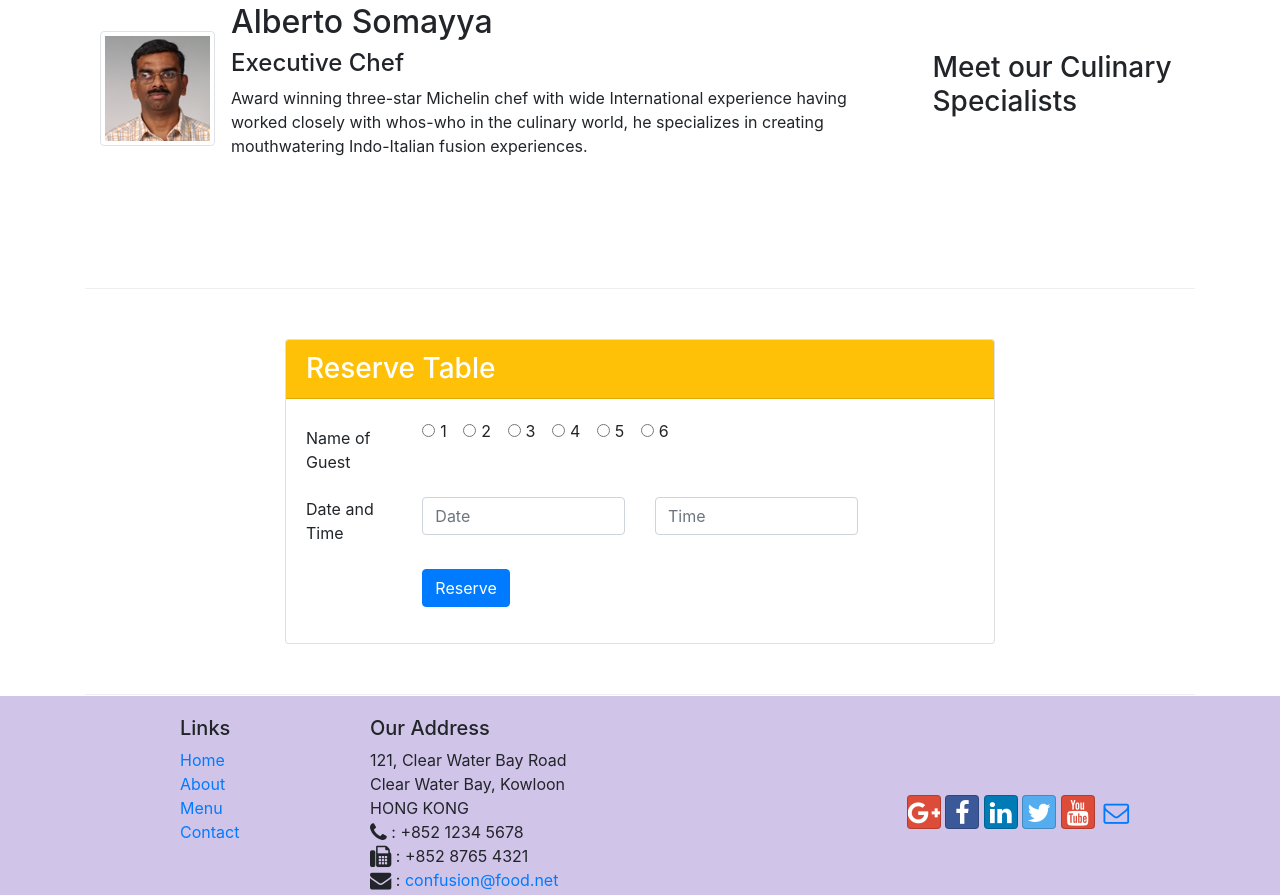
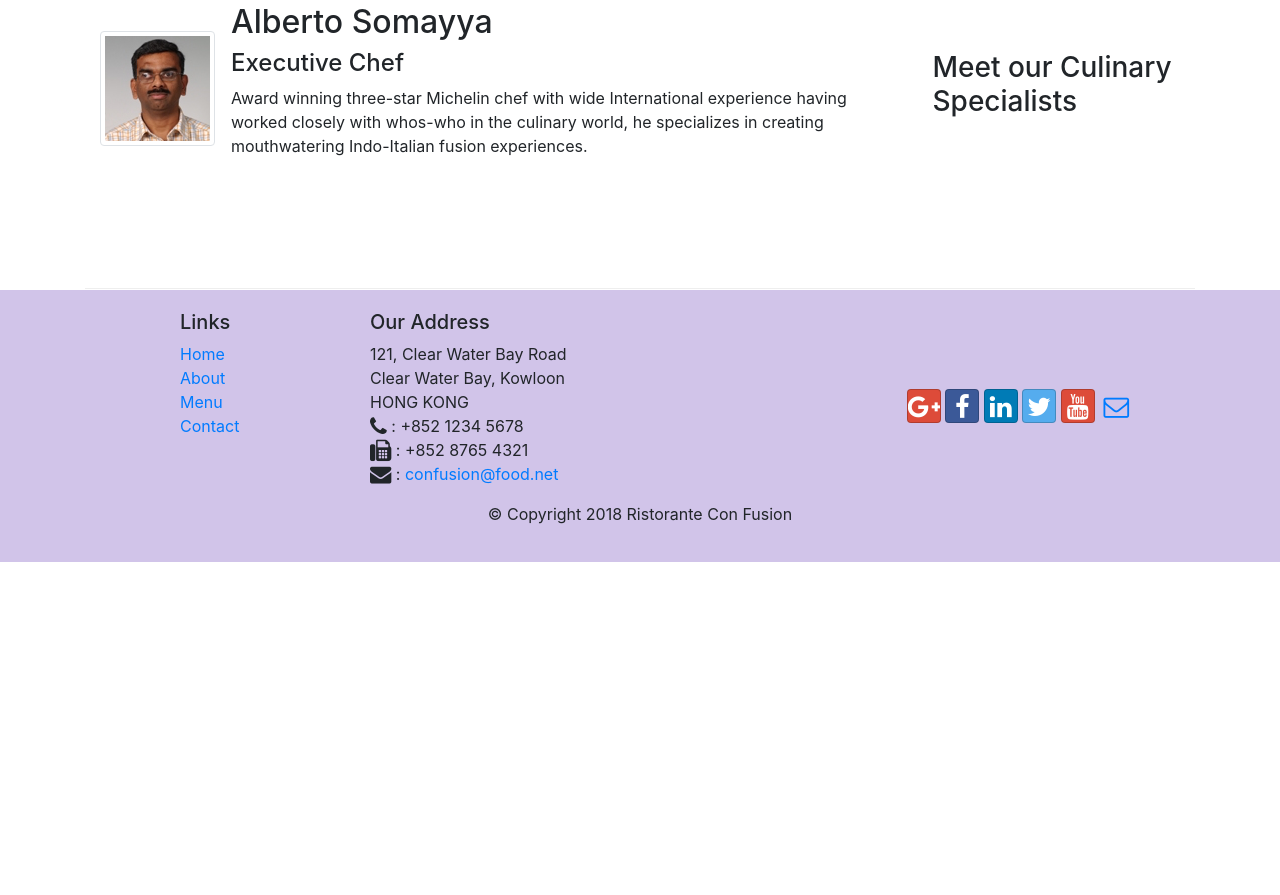
Before and after one commit to ppubudu4/git-test, a website: page index.html in a window 1280 px wide. Shown: the part 1646-2541 px from the top of the page. After the commit the page ends 2208 px from the top, so only its background shows below. Drawn offline with nearby package versions, Linux system fonts and the light colour scheme.

Commit message:
Bootstrap JQuery

```diff
--- a/css/styles.css
+++ b/css/styles.css
@@ -59,3 +59,9 @@ body {
     left: 0;
     min-height: 300px;
 }
+
+#carouselButton {
+    right: 0px;
+    position: absolute;
+    bottom: 0px;
+}
--- a/index.html
+++ b/index.html
@@ -212,6 +212,14 @@
                     <a href="#mycarousel" class="carousel-control-next" role="button" data-slide="next">
                         <span class="carousel-control-next-icon"></span>
                     </a>
+                    <div class="btn-group" id="carouselButton">
+                        <button class="btn btn-danger btn-sm" id="carousel-pause">
+                            <span class="fa fa-pause"></span>
+                        </button>
+                        <button class="btn btn-danger btn-sm" id="carousel-play">
+                            <span class="fa fa-play"></span>
+                        </button>
+                    </div>
                 </div>
             </div>
         </div>
@@ -261,62 +269,6 @@
                     </div>
                 </div>
 
-            </div>
-        </div>
-
-        <div id="reserve-table" class="row row-content align-items-center">
-            <div class="col-12 col-sm-2"></div>
-            <div class="col-12 col-sm-8">
-                <div class="card">
-                    <h3 class="card-header bg-warning text-white">Reserve Table</h3>
-                    <div class="card-body">
-                        <form>
-                            <div class="form-group row">
-                                <label for="nameofguest" class="col-form-label col-md-2">Name of Guest</label>
-                                <div class="col-md-10">
-                                    <div class="form-check form-check-inline">
-                                        <input class="form-check-input" type="radio" name="option" id="option1" value="option1">
-                                        <label class="form-check-label" for="option">1</label>
-                                    </div>
-                                    <div class="form-check form-check-inline">
-                                        <input class="form-check-input" type="radio" name="option" id="option2" value="option2">
-                                        <label class="form-check-label" for="option">2</label>
-                                    </div>
-                                    <div class="form-check form-check-inline">
-                                        <input class="form-check-input" type="radio" name="option" id="option3" value="option3">
-                                        <label class="form-check-label" for="option">3</label>
-                                    </div>
-                                    <div class="form-check form-check-inline">
-                                        <input class="form-check-input" type="radio" name="option" id="option4" value="option4">
-                                        <label class="form-check-label" for="option">4</label>
-                                    </div>
-                                    <div class="form-check form-check-inline">
-                                        <input class="form-check-input" type="radio" name="option" id="option5" value="option5">
-                                        <label class="form-check-label" for="option">5</label>
-                                    </div>
-                                    <div class="form-check form-check-inline">
-                                        <input class="form-check-input" type="radio" name="option" id="option6" value="option6">
-                                        <label class="form-check-label" for="option">6</label>
-                                    </div>
-                                </div>
-                            </div>
-                            <div class="form-group row">
-                                <label class="col-form-lable col-12 col-md-2" for="dateandtime">Date and Time</label>
-                                <div class="col-12 col-md-4">
-                                    <input class="form-control" type="" id="date" name="date" placeholder="Date">
-                                </div>
-                                <div class="col-12 col-md-4">
-                                    <input class="form-control" type="" id="time" name="time" placeholder="Time">
-                                </div>
-                            </div>
-                            <div class="form-group row">
-                                <div class="offset-md-2 col-md-10">
-                                    <button type="submit" class="btn btn-primary">Reserve</button>
-                                </div>
-                            </div>
-                    </div>
-                    </form>
-                </div>
             </div>
         </div>
         <div class="col-12 col-sm-2"></div>
@@ -376,6 +328,19 @@
     <script src="node_modules/popper.js/dist/umd/popper.min.js"></script>
     <script src="node_modules/bootstrap/dist/js/bootstrap.min.js"></script>
 
+    <script>
+        $(document).ready(function() {
+            $("#mycarousel").carousel({
+                interval: 2000
+            });
+            $("#carousel-pause").click(function() {
+                $("#mycarousel").carousel('pause');
+            });
+            $("#carousel-play").click(function() {
+                $("#mycarousel").carousel('cycle');
+            });
+        });
+    </script>
 </body>
 
 </html>
```
